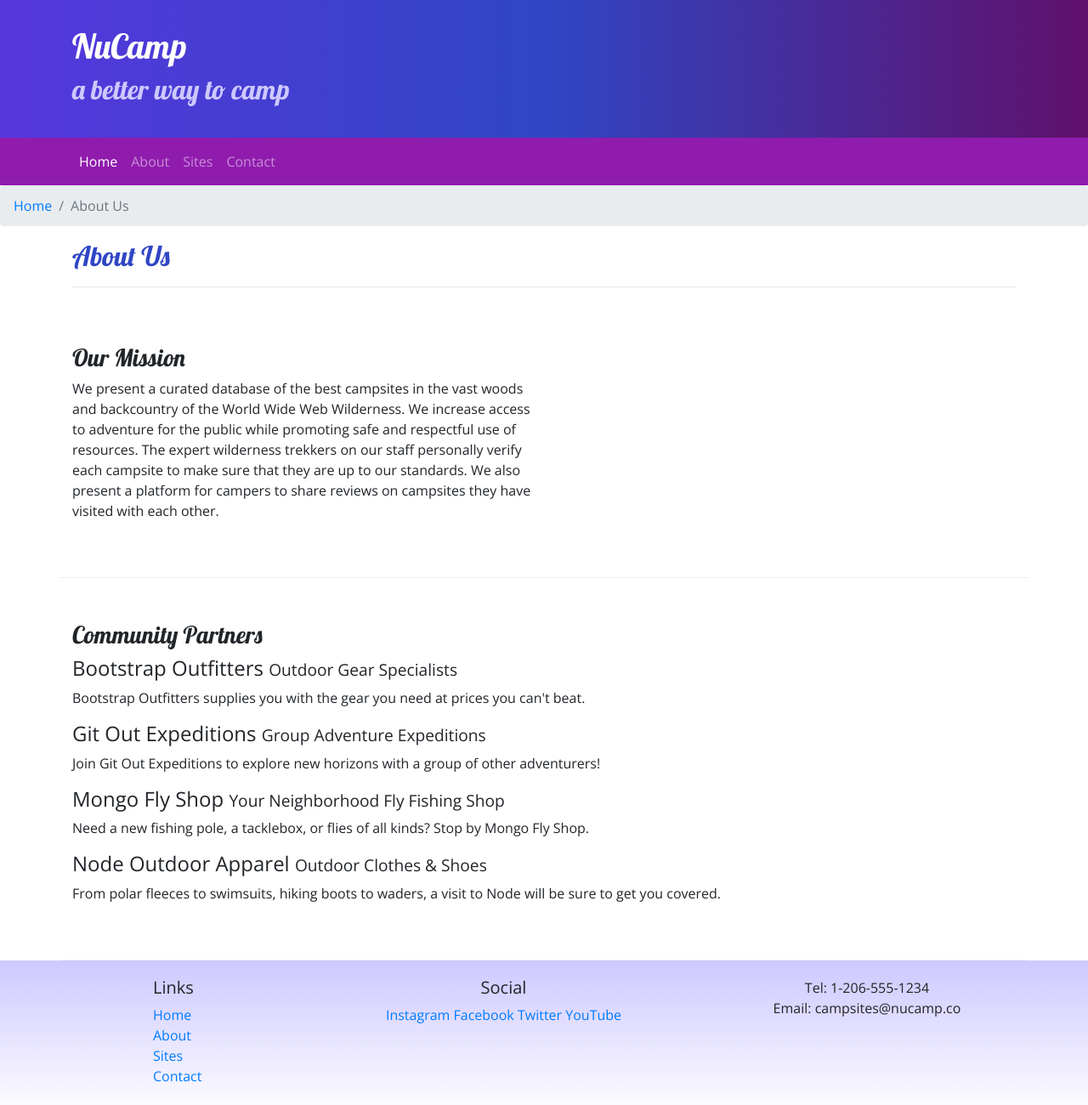
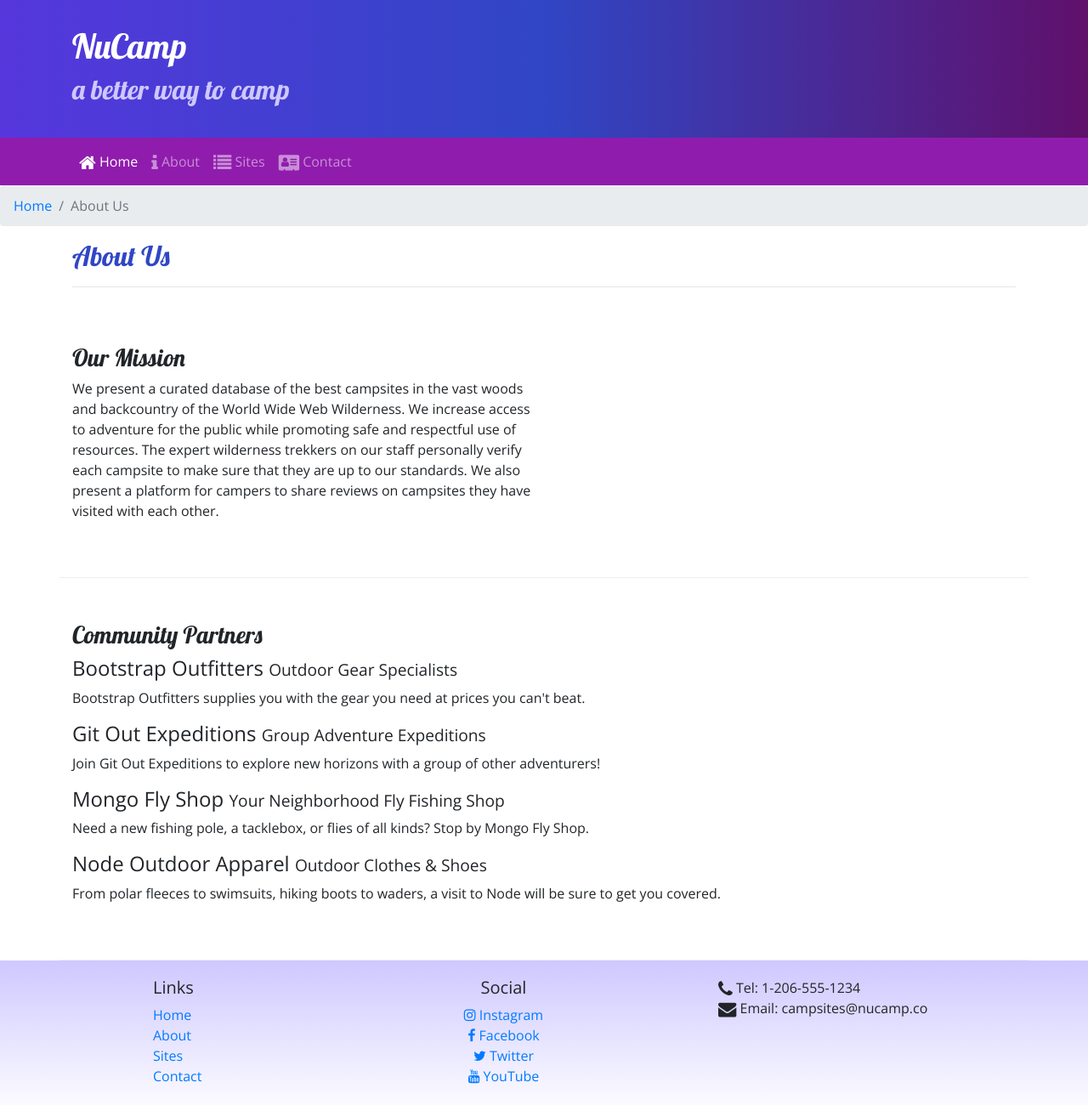
Before and after one commit to hintontristen/nucampsite, a website: page aboutus.html in a window 1280 px wide. Shown: the whole page at 85% size. Drawn offline with nearby package versions, Linux system fonts and the light colour scheme.

Commit message:
icon fonts

```diff
--- a/aboutus.html
+++ b/aboutus.html
@@ -12,7 +12,7 @@
          <!-- Additional CSS must be placed after Bootstrap CSS -->
          <link rel="stylesheet" href="https://fonts.googleapis.com/css?family=Lobster|Open+Sans" />
          <link rel="stylesheet" href="css/styles.css" />
-
+         <link rel="stylesheet" href="node_modules/font-awesome/css/font-awesome.min.css" />
 
     <title>NuCamp: A Better Way To Camp</title>
 </head>
@@ -34,10 +34,10 @@
             </button>
         <div class="collapse navbar-collapse" id=nucampNavbar>
             <ul class=navbar-nav>
-                <li class="navbar-item active"> <a class=nav-link href="index.html">Home</a></li>
-                <li class="navbar-item "> <a class=nav-link href="aboutUs.html">About</a></li>
-                <li class="navbar-item "> <a class=nav-link href="#">Sites</a></li>
-                <li class="navbar-item "> <a class=nav-link href="#">Contact</a></li>
+                <li class="navbar-item active"> <a class=nav-link href="index.html"><i class="fa fa-home fa-lg"> </i> Home</a></li>
+                <li class="navbar-item "> <a class=nav-link href="aboutUs.html"><i class="fa fa-info fa-lg"></i> About</a></li>
+                <li class="navbar-item "> <a class=nav-link href="#"><i class="fa fa-list fa-lg"></i> Sites</a></li>
+                <li class="navbar-item "> <a class=nav-link href="#"><i class="fa fa-address-card fa-lg"></i> Contact</a></li>
                 </ul>
             </div>
         </div>
@@ -99,16 +99,14 @@
         </div>
         <div class="col-6 col-sm-5 text-center">
             <h5>Social</h5>
-                    <a href="http://instagram.com/">Instagram</a>
-                    <a href="http://facebook.com/">Facebook</a>
-                    <a href="http://twitter.com/">Twitter</a>
-                    <a href="http://youtube.com/">YouTube</a>
+            <a href="http://instagram.com/"><i class="fa fa-instagram"> </i> Instagram</a></br>
+            <a href="http://facebook.com/"><i class="fa fa-facebook"> </i> Facebook</a></br>
+            <a href="http://twitter.com/"><i class="fa fa-twitter"> </i> Twitter</a></br>
+            <a href="http://youtube.com/"><i class="fa fa-youtube"> </i> YouTube</a></br>
         </div>
-                <div class="col-sm-4 text-center">
-                    Tel: 1-206-555-1234<br />
-                    Email: campsites@nucamp.co
-                </div>
-           </div>
+        <div class="col-sm-4">
+           <i class="fa fa-phone fa-lg test-primary"> </i> Tel: 1-206-555-1234<br />
+            <i class="fa fa-envelope fa-lg test-primary"></i> Email: campsites@nucamp.co
         </div>
     </footer>
     <!-- jQuery must come first, then Popper.js, then the Bootstrap JavaScript plugins.-->
--- a/package.json
+++ b/package.json
@@ -5,7 +5,7 @@
   "main": "index.html",
   "scripts": {
     "lite": "lite-server",
-    "start" : "npm run lite",
+    "start": "npm run lite",
     "test": "echo \"Error: no test specified\" && exit 1"
   },
   "author": "Tristen",
@@ -15,6 +15,7 @@
   },
   "dependencies": {
     "bootstrap": "^4.0.0",
+    "font-awesome": "^4.7.0",
     "jquery": "^3.3.1",
     "popper.js": "^1.12.9"
   }
```
Also changed, not shown: index.html (+11 -10 lines), 1 other file. Lines whose indentation alone changed are shown as unchanged.
